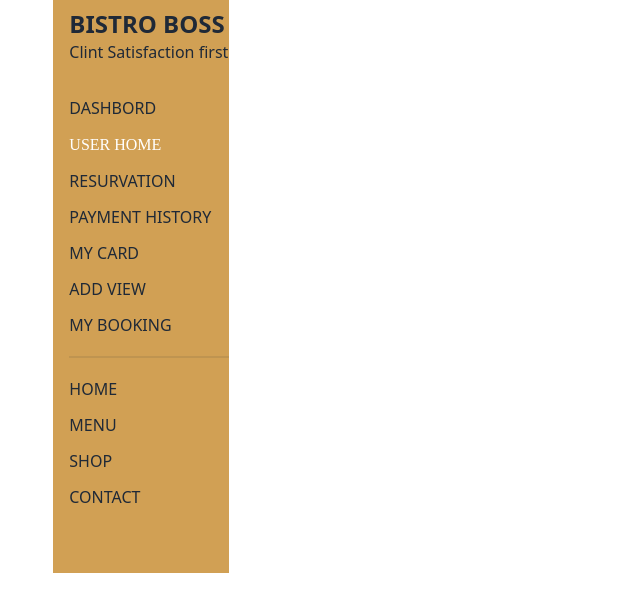
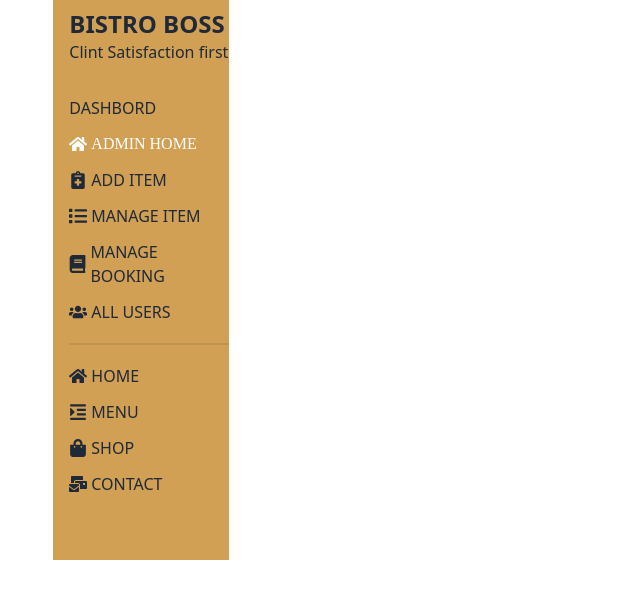
Before and after one commit to 0rakib0/ResturentClientSiteReact, a React (Vite) app: page /dashbord in a window 1280 px wide. Shown: the top 612 px of the page, without its empty margins (0-640 px from the left). Built offline with nearby package versions, Linux system fonts and the light colour scheme; no server answers.

Commit message:
create admin panel

```diff
--- a/src/Layout/Dashbord.jsx
+++ b/src/Layout/Dashbord.jsx
@@ -1,6 +1,10 @@
 import { NavLink, Outlet } from "react-router-dom";
 import './Active.css'
+import { FaBook, FaCalendarAlt, FaCreditCard, FaHome, FaIndent, FaList, FaNotesMedical, FaRegCalendarPlus, FaRegCommentAlt, FaShoppingBag, FaShoppingCart, FaUsers, FaMailBulk } from "react-icons/fa";
 const Dashbord = () => {
+
+    const isAdmin = true
+
     return (
         <div className="grid grid-cols-12 gap-6">
             <div className="bg-[#D1A054] pb-16 pl-4 pt-2  col-span-2">
@@ -10,17 +14,40 @@ const Dashbord = () => {
                 </div>
                 <ul className="space-y-3 uppercase myDesign">
                     <li>Dashbord</li>
-                    <li className="hover:text-white "><NavLink to='/dashbord'>User Home</NavLink></li>
-                    <li><NavLink to='resurvation'>Resurvation</NavLink></li>
-                    <li><NavLink to='payment-history'>Payment History</NavLink></li>
-                    <li className="w-full"><NavLink to='card-items'>My Card</NavLink></li>
-                    <li><NavLink to='add-view'>Add View</NavLink></li>
-                    <li><NavLink to='my-booking'>My Booking</NavLink></li>
+
+                    {
+                        isAdmin ? <>
+                            <li className="hover:text-white"><NavLink className='flex items-center gap-1' to='/dashbord'> <FaHome className="text-lg"></FaHome> Admin Home</NavLink></li>
+
+                            <li><NavLink to='resurvation' className='flex items-center gap-1'><FaNotesMedical className="text-lg"></FaNotesMedical> Add Item</NavLink></li>
+
+                            <li><NavLink to='payment-history' className='flex items-center gap-1'><FaList className="text-lg"></FaList> Manage Item</NavLink></li>
+
+                            <li className="w-full"><NavLink to='card-items' className='flex items-center gap-1'><FaBook className="text-lg"></FaBook> Manage Booking</NavLink></li>
+
+                            <li><NavLink to='all-users' className='flex items-center gap-1'> <FaUsers className="text-lg"></FaUsers> All Users</NavLink></li>
+                        </>
+                            :
+                        <>
+                            <li className="hover:text-white "><NavLink to='/dashbord' className='flex items-center gap-1'><FaHome className="text-lg"></FaHome> User Home</NavLink></li>
+
+                            <li><NavLink to='resurvation' className='flex items-center gap-1'><FaCalendarAlt className="text-lg"></FaCalendarAlt> Resurvation</NavLink></li>
+
+                            <li><NavLink to='payment-history' className='flex items-center gap-1'><FaCreditCard className="text-lg"></FaCreditCard>  Payment History</NavLink></li>
+
+                            <li className="w-full"><NavLink to='card-items' className='flex items-center gap-1'><FaShoppingCart className="text-lg"></FaShoppingCart> My Card</NavLink></li>
+
+                            <li><NavLink to='add-view' className='flex items-center gap-1'><FaRegCommentAlt className="text-lg"></FaRegCommentAlt> Add Review</NavLink></li>
+
+                            <li><NavLink to='my-booking' className='flex items-center gap-1'><FaRegCalendarPlus className="text-lg"></FaRegCalendarPlus> My Booking</NavLink></li>
+
+                        </>
+                    }
                     <div className="divider"></div>
-                    <li><NavLink to='home'>Home</NavLink></li>
-                    <li><NavLink to='menu'>Menu</NavLink></li>
-                    <li><NavLink to='shope'>Shop</NavLink></li>
-                    <li><NavLink to='contact'>Contact</NavLink></li>
+                    <li><NavLink to='home' className='flex items-center gap-1'><FaHome className="text-lg"></FaHome> Home</NavLink></li>
+                    <li><NavLink to='menu' className='flex items-center gap-1'><FaIndent className="text-lg"></FaIndent> Menu</NavLink></li>
+                    <li><NavLink to='shope' className='flex items-center gap-1'><FaShoppingBag className="text-lg"></FaShoppingBag> Shop</NavLink></li>
+                    <li><NavLink to='contact' className='flex items-center gap-1'><FaMailBulk className="text-lg"></FaMailBulk> Contact</NavLink></li>
                 </ul>
             </div>
             <div className="col-span-10 mt-4">
--- /dev/null
+++ b/src/Pages/AllUsers/AllUsers.jsx
@@ -0,0 +1,78 @@
+import { FaTrashCan } from "react-icons/fa6"
+import SectionTitle from "../../SharePage/SectionTitle"
+import { useQuery } from "@tanstack/react-query"
+import useAxious from "../../Hooks/AxiousSecure"
+
+
+const AllUsers = () =>{
+
+    const secureAxious = useAxious()
+    const {data: user=[]} = useQuery ({
+        queryKey:['users'],
+        queryFn: async () => {
+            const res = await secureAxious.get('/user')
+            return res.data
+        }
+    })
+
+    return (
+        <div>
+            <SectionTitle
+                subHeader="My Card"
+                mainDeader="USER LIST?"
+            ></SectionTitle>
+            <div className="ext-2xl font-semibold">
+                <div>TOTALL USERS: {user.length}</div>
+            </div>
+            <div className="overflow-x-auto">
+                <table className="table">
+                    {/* head */}
+                    <thead>
+                        <tr className="text-center font-bold">
+                            <th>
+                                #
+                            </th>
+                            <th>ITEM IMAGE</th>
+                            <th>ITEM NAME</th>
+                            <th>PRICE</th>
+                            <th>ACTION</th>
+                        </tr>
+                    </thead>
+                    {/* <tbody className="text-center">
+
+                        {
+                            card?.map((item, index) => <tr key={item._id}>
+                                <th>
+                                    <label>
+                                        {index + 1}
+                                    </label>
+                                </th>
+                                <td>
+                                    <div className="flex items-center gap-3">
+                                        <div className="avatar">
+                                            <div className="mask mask-squircle w-12 h-12">
+                                                <img src={item.image} alt="Avatar Tailwind CSS Component" />
+                                            </div>
+                                        </div>
+                                    </div>
+                                </td>
+                                <td>
+                                    <p>{item.name}</p>
+                                </td>
+                                <td>${item.price}</td>
+                                <th>
+                                    <button className="btn-ghost btn-xs text-red-500 rounded-lg">
+                                        <FaTrashCan className="text-xl" />
+                                    </button>
+                                </th>
+                            </tr>)
+                        }
+                    </tbody> */}
+                </table>
+            </div>
+        </div>
+    )
+}
+
+
+export default AllUsers
--- a/src/Routs/Routs.jsx
+++ b/src/Routs/Routs.jsx
@@ -11,6 +11,7 @@ import Register from "../Pages/Register/Register";
 import PrivatRouts from "./PrivatRouts";
 import Dashbord from "../Layout/Dashbord";
 import CardItems from "../Pages/CardItems/CardItems";
+import AllUsers from "../Pages/AllUsers/AllUsers";
 
 export const router = createBrowserRouter([
   {
@@ -46,6 +47,10 @@ export const router = createBrowserRouter([
       {
         path:'card-items',
         element:<CardItems></CardItems>
+      },
+      {
+        path:'all-users',
+        element:<AllUsers></AllUsers>
       }
     ]
   }
```
